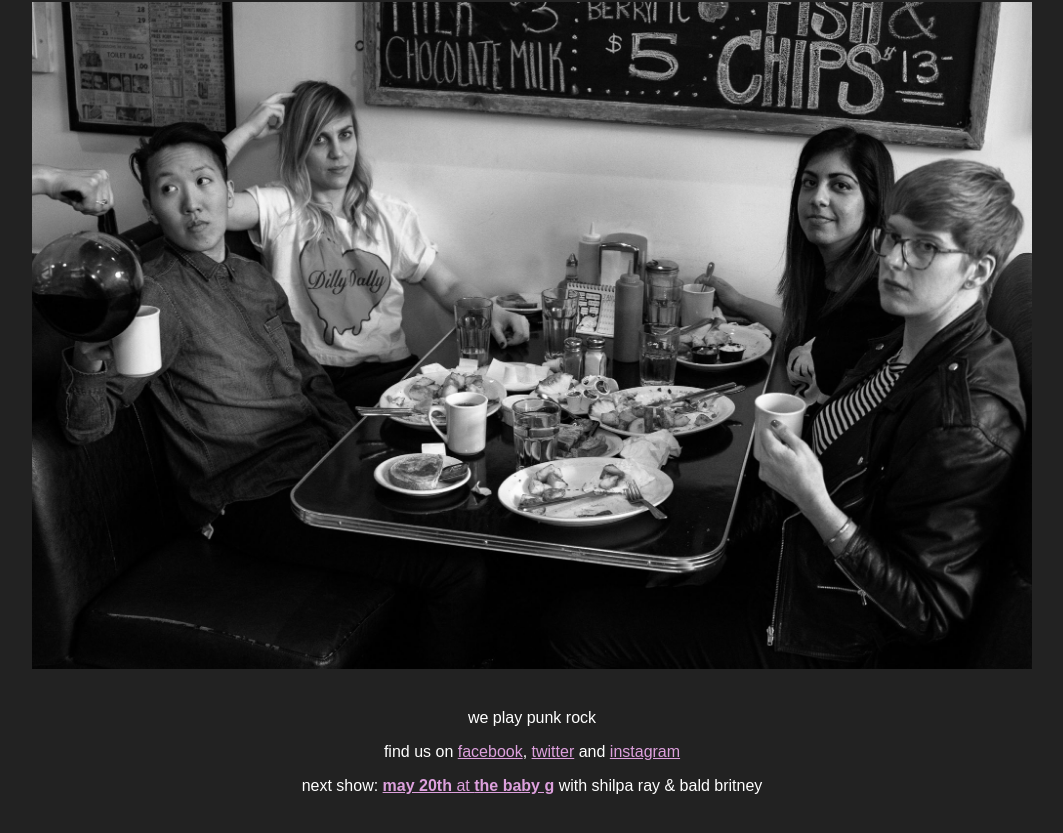
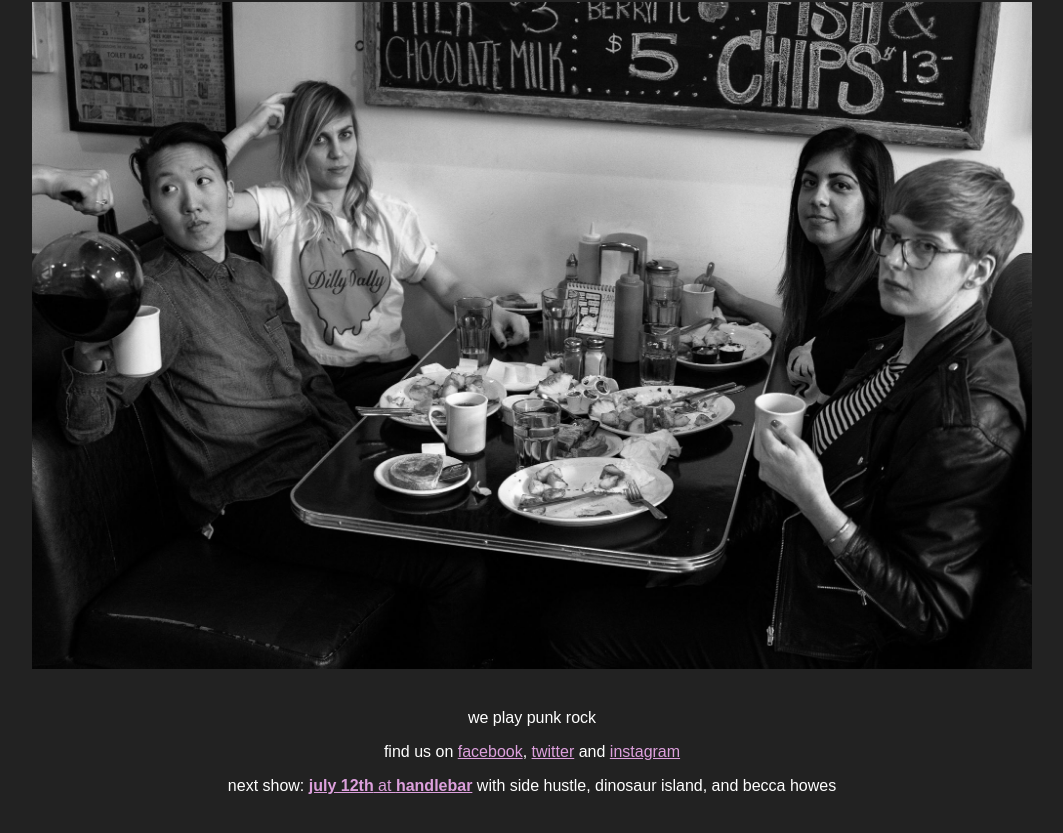
Before and after one commit to ruhee/weakhands, a React (Create React App) app: page / in a window 1280 px wide. Shown: the part 187-1020 px from the top of the page, without its empty margins (108-1171 px from the left). Built offline with nearby package versions, Linux system fonts and the light colour scheme; a web font is replaced by a local one.

Commit message:
Add July show

```diff
--- a/src/App.js
+++ b/src/App.js
@@ -18,7 +18,7 @@ class App extends Component {
             find us on <a href="http://facebook.com/weakhandsband">facebook</a>, <a href="http://twitter.com/weakhandsband">twitter</a> and <a href="http://instagram.com/weakhands">instagram</a>
           </p>
           <p>
-            next show: <a href="https://www.facebook.com/events/740651842807731/"><b>may 20th</b> at <b>the baby g</b></a> with shilpa ray &amp; bald britney
+            next show: <a href="https://www.facebook.com/events/2010153129236472/"><b>july 12th</b> at <b>handlebar</b></a> with side hustle, dinosaur island, and becca howes
           </p>
         </div>
       </div>
```
